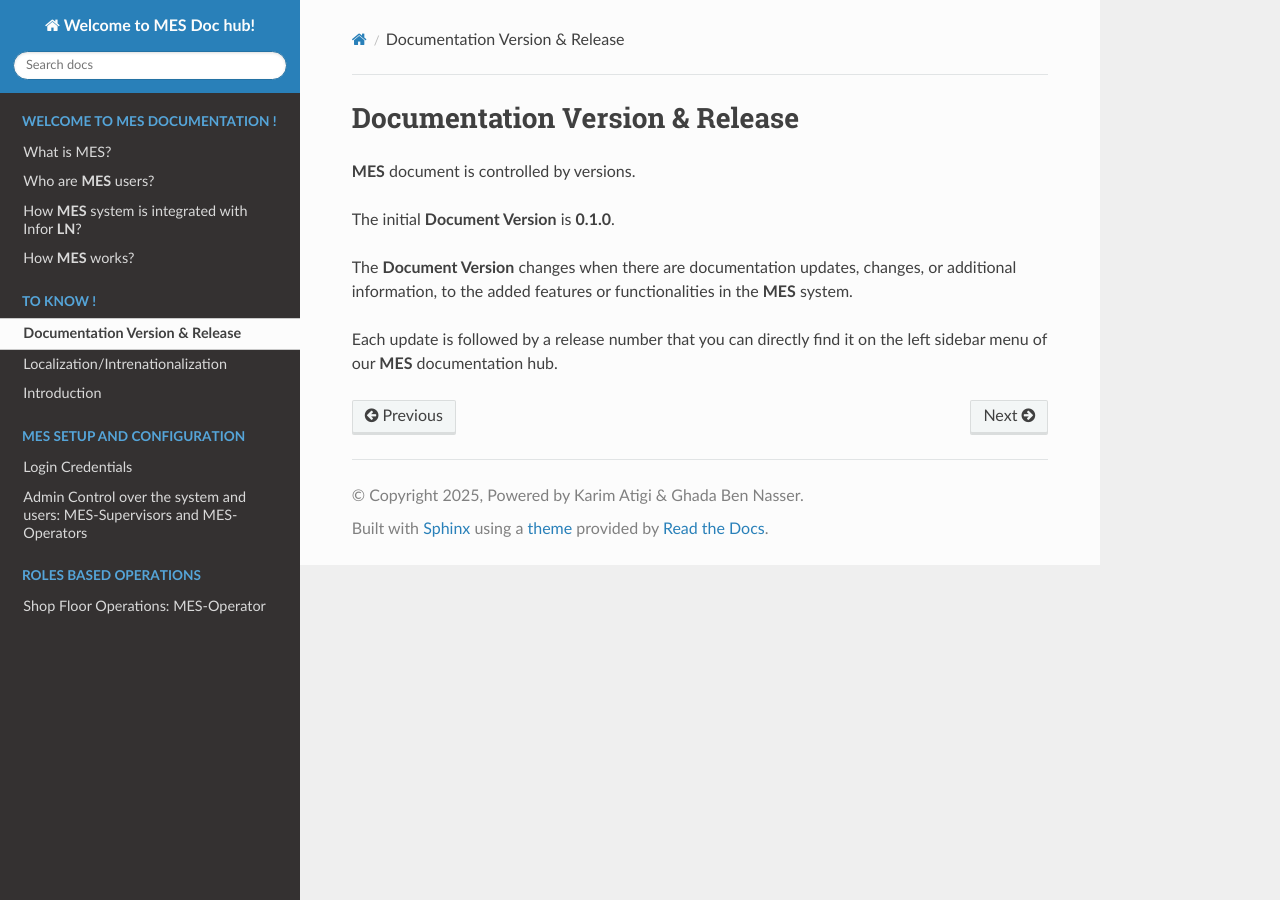
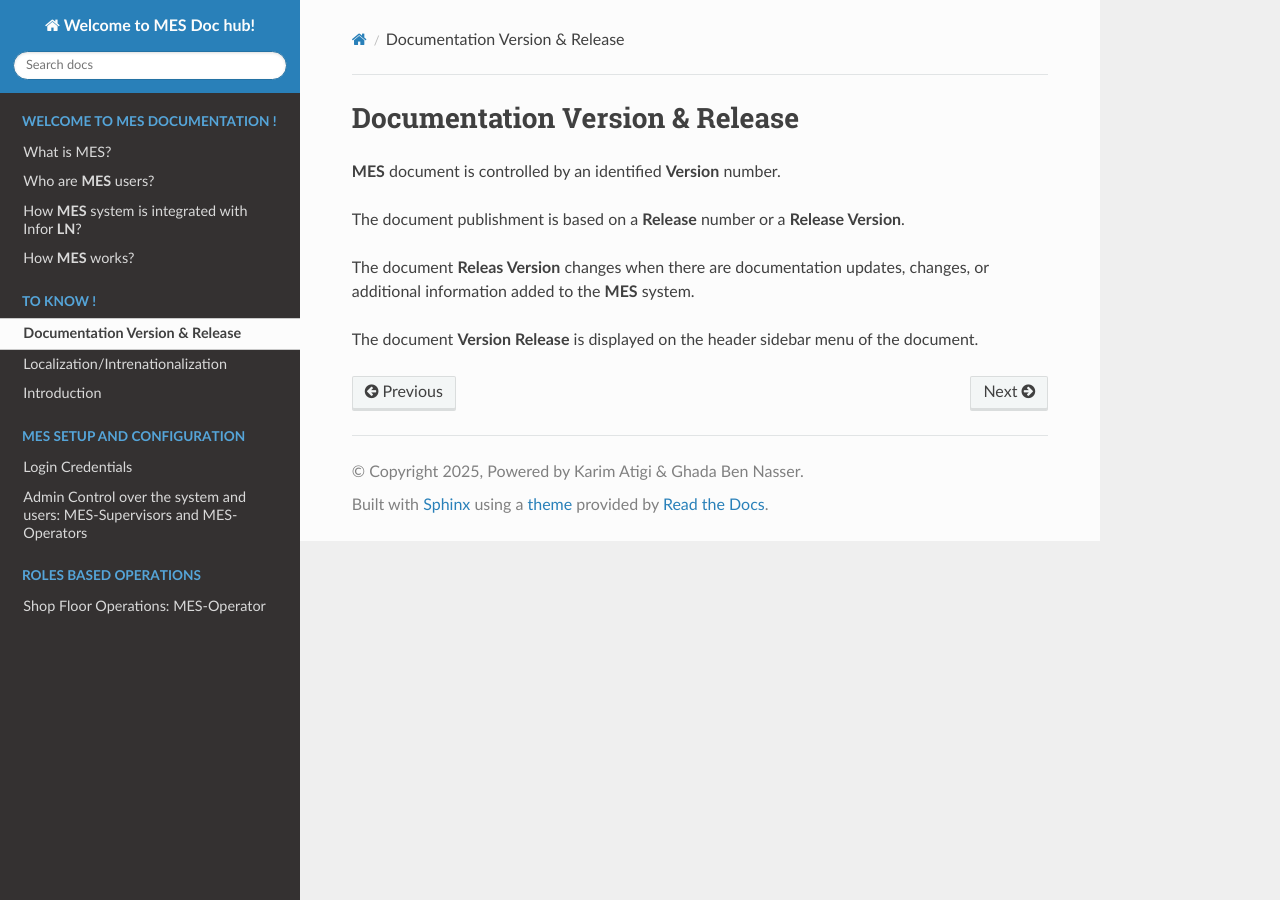
Before and after one commit to ghadiben0/-rtd-tutorial-ghadi2, a Sphinx documentation site: the page built from docs/source/doc.rst, in a window 1280 px wide. Built offline with Sphinx 7.4.7 and the Read the Docs theme 3.1.0, drawn with Linux system fonts in a browser that asks for light colours.

Commit message:
Update doc.rst

```diff
--- a/docs/source/doc.rst
+++ b/docs/source/doc.rst
@@ -1,10 +1,10 @@
 Documentation Version & Release
 ============
 
-**MES** document is controlled by versions.
+**MES** document is controlled by  an identified **Version** number.
 
-The initial **Document Version** is **0.1.0**.
+The document publishment is based on a **Release** number or a **Release Version**.
 
-The **Document Version** changes when there are documentation updates, changes, or additional information, to the added features or functionalities in the **MES** system.
+The document **Releas Version** changes when there are documentation updates, changes, or additional information added to the **MES** system.
 
-Each update is followed by a release number that you can directly find it on the left sidebar menu of our **MES** documentation hub.
+The document **Version Release** is displayed on the header sidebar menu of the document.
```
